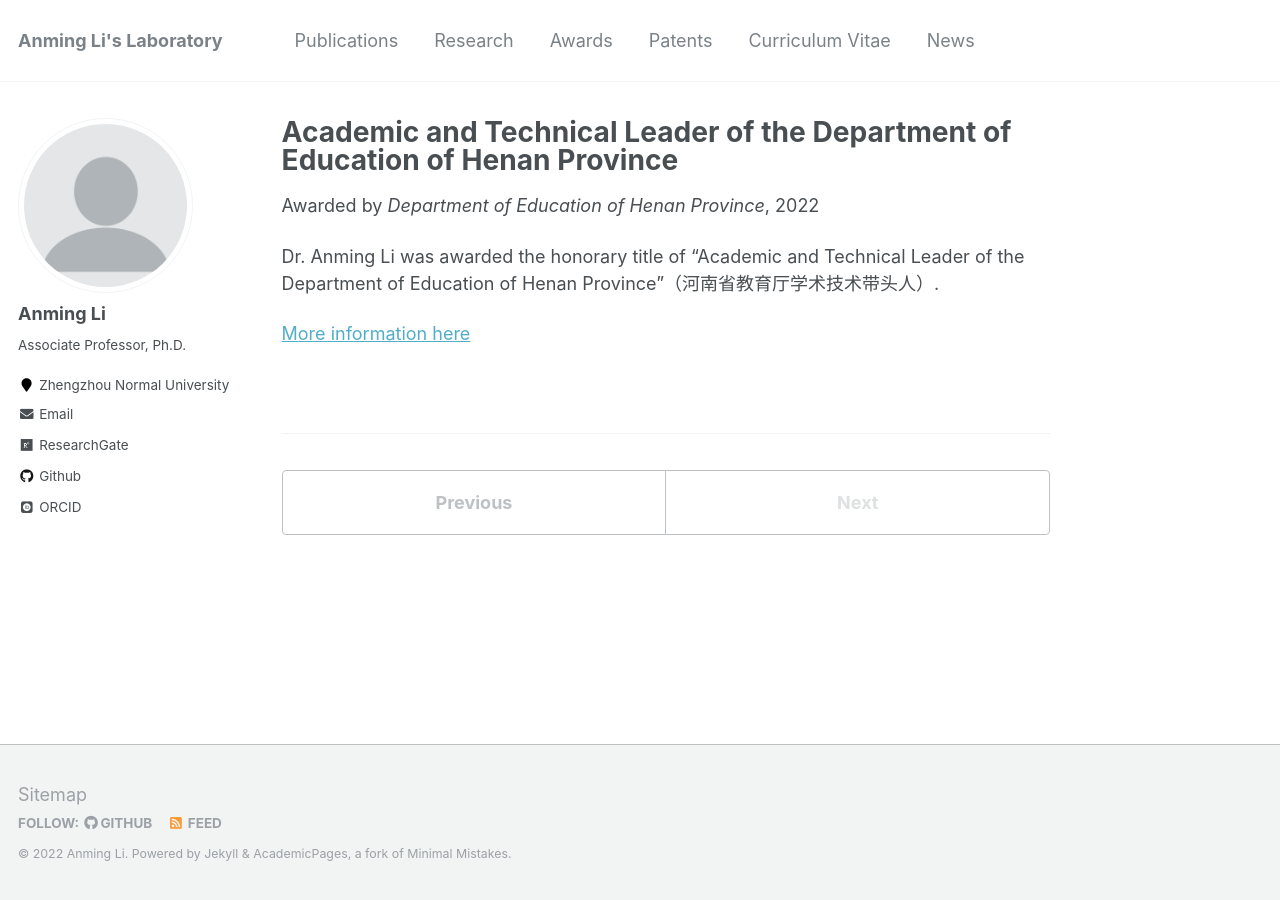
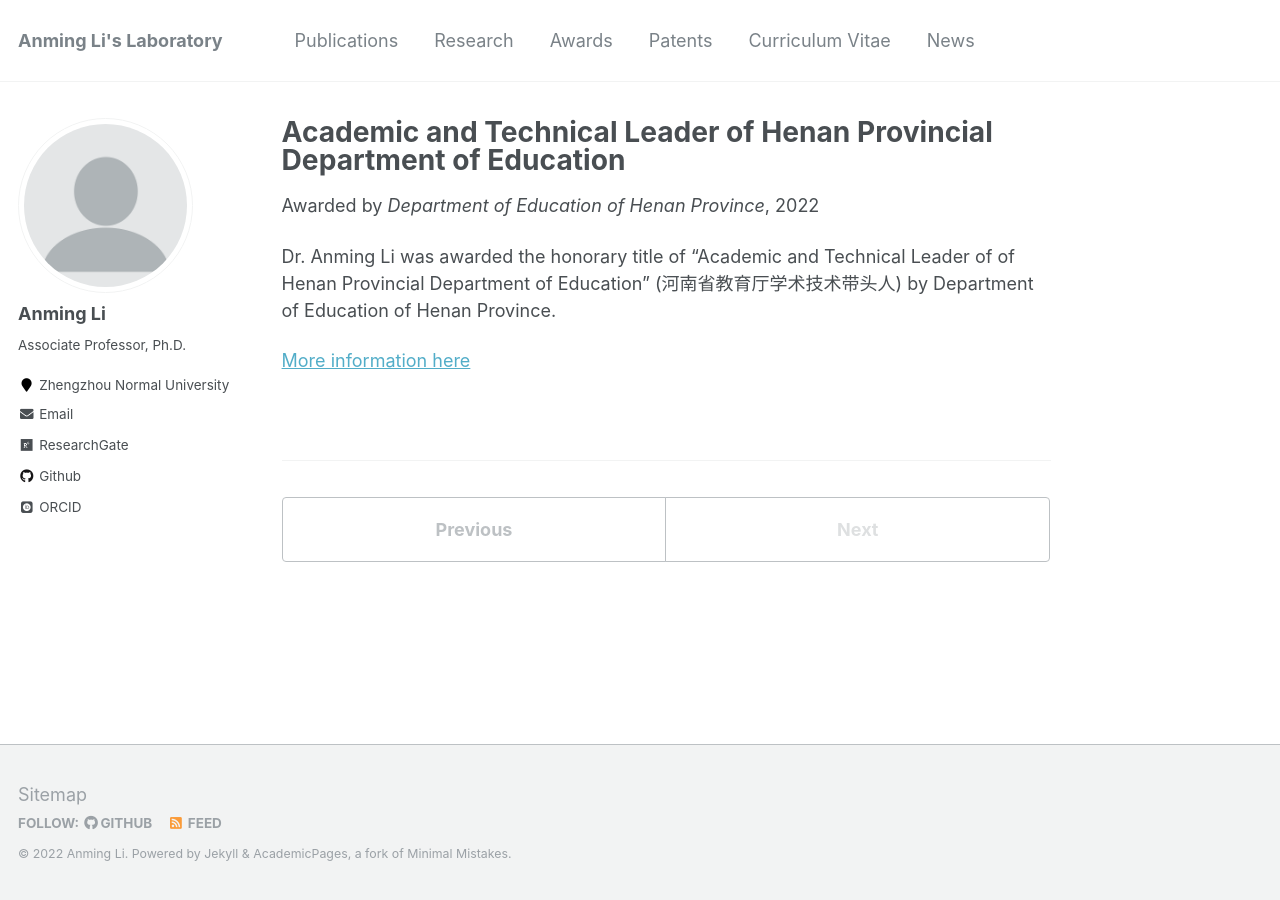
Before and after one commit to ucnclab/ucnclab.github.io, a Jekyll site: the page built from _awards/2022-award5.md, in a window 1280 px wide. Built offline with Jekyll 4.4.1, drawn with Linux system fonts in a browser that asks for light colours; some web fonts are replaced.

Commit message:
Add files via upload

```diff
--- a/_awards/2022-award5.md
+++ b/_awards/2022-award5.md
@@ -1,5 +1,5 @@
 ---
-title: "Academic and Technical Leader of the Department of Education of Henan Province"
+title: "Academic and Technical Leader of Henan Provincial Department of Education"
 collection: awards
 type: "awards"
 permalink: /awards/2022-award5
@@ -8,6 +8,6 @@ date: 2022-06-27
 location: "Zhengzhou, China"
 ---
 
-Dr. Anming Li was awarded the honorary title of "Academic and Technical Leader of the Department of Education of Henan Province"（河南省教育厅学术技术带头人）.
+Dr. Anming Li was awarded the honorary title of "Academic and Technical Leader of of Henan Provincial Department of Education" (河南省教育厅学术技术带头人) by Department of Education of Henan Province.
 
 [More information here](http://jyt.henan.gov.cn/2022/06-27/2476036.html)
```
